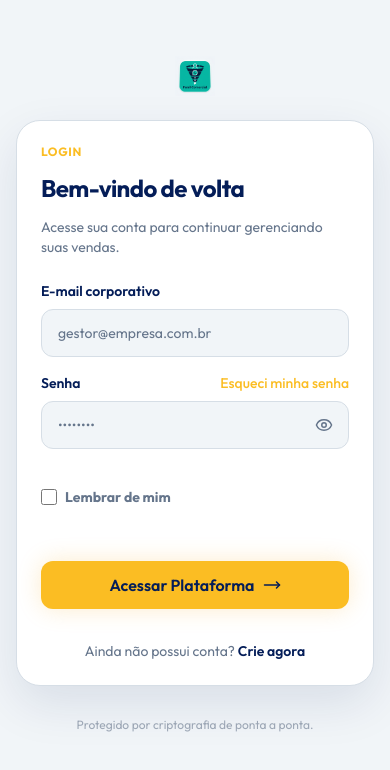
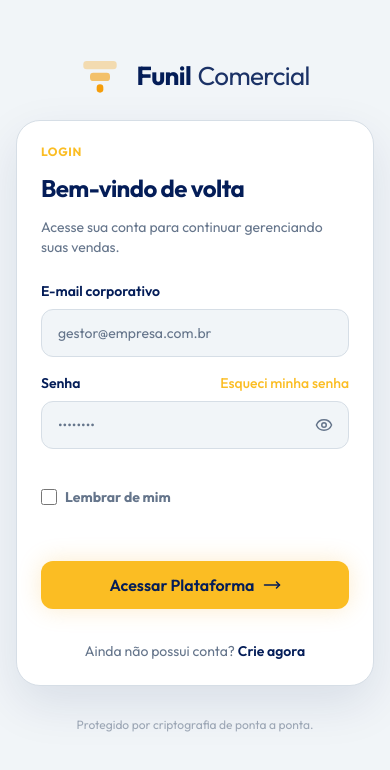
Before and after one commit to leoferrazbrasil/funil-comercial, a React (Vite) app: page /login in a window 390 px wide. Shown: the top 770 px of the page. Built offline with nearby package versions, Linux system fonts and the light colour scheme.

Commit message:
fix(ui): replace static image with official Logo component in Login

```diff
--- a/src/pages/Login.tsx
+++ b/src/pages/Login.tsx
@@ -62,6 +62,7 @@ import type {
   OpportunityStage,
   Route as AppRoute,
 } from "../lib/types";
+import Logo from "../components/Logo";
 
 type ModalType = "contact" | "lead" | "opportunity" | "message" | "channel";
 type EditingTarget =
@@ -367,11 +368,7 @@ export default function LoginScreen({
         aria-label="Funil Comercial Benefícios"
       >
         <div className="max-w-lg mx-auto relative z-10">
-          <img
-            className="h-10 w-auto object-contain mb-10"
-            src={brandConfig.logoPath}
-            alt={brandConfig.name}
-          />
+          <Logo iconSize={48} className="mb-10" />
           <h1 className="text-4xl md:text-5xl font-bold tracking-tight text-foreground mb-6 leading-tight">
             Gestão inteligente para sua operação imobiliária.
           </h1>
@@ -414,12 +411,8 @@ export default function LoginScreen({
       </section>
 
       <div className="flex-1 flex flex-col items-center md:justify-center overflow-y-auto py-10 px-4 sm:px-6 md:p-12 relative">
-        <div className="md:hidden w-full max-w-md mb-6 sm:mb-8 mt-4">
-          <img
-            className="h-10 w-auto object-contain mx-auto"
-            src={brandConfig.logoPath}
-            alt={brandConfig.name}
-          />
+        <div className="md:hidden w-full max-w-md mb-6 sm:mb-8 mt-4 flex justify-center">
+          <Logo iconSize={40} />
         </div>
 
         <form
```
